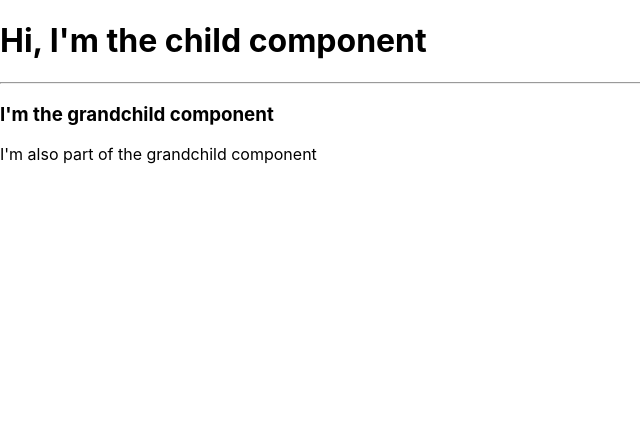
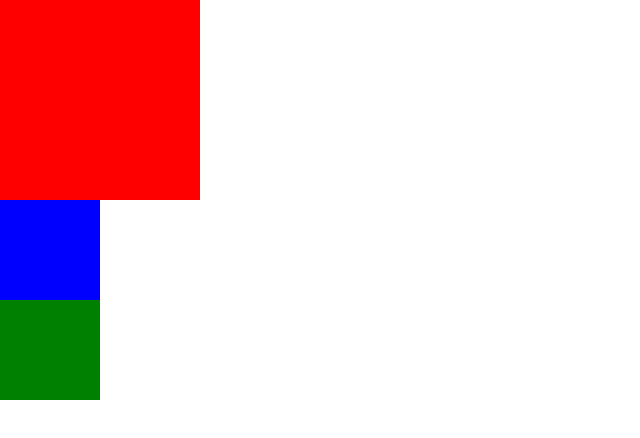
Before and after one commit to jaballogian/reactbootcamp, a React (Create React App) app: page / in a window 1280 px wide. Shown: the top 438 px of the page, without its empty margins (0-640 px from the left). Built offline with nearby package versions, Linux system fonts and the light colour scheme.

Commit message:
Module 1 - Introduction/Course 4 - Default Props - version 1 (way to use default props in function based component) https://scrimba.com/p/pvwk4Hw/cw88MbTn

```diff
--- /dev/null
+++ b/src/Module 1 - Introduction/Course 4 - Default Props/App.js
@@ -0,0 +1,14 @@
+import React from 'react'
+import Card from './Card'
+
+function App(){
+    return(
+        <div>
+            <Card cardColor="red" height={200} width={200}/>
+            <Card/>
+            <Card cardColor="green"/>
+        </div>
+    )
+}
+
+export default App
--- /dev/null
+++ b/src/Module 1 - Introduction/Course 4 - Default Props/Card.js
@@ -0,0 +1,22 @@
+import React from 'react'
+
+// way to use default props in function based component
+function Card(props){
+    const styles = {
+        backgroundColor: props.cardColor,
+        height: props.height,
+        width: props.width
+    }
+
+    return(
+        <div style={styles}></div>
+    )
+}
+
+Card.defaultProps = {
+    cardColor: "blue",
+    height: 100,
+    width: 100
+}
+
+export default Card
--- a/src/index.js
+++ b/src/index.js
@@ -3,7 +3,7 @@ import ReactDOM from 'react-dom';
 import './index.css';
 // import App from './App'; // default react App module
 // change this to import own react module
-import App from './Module 1 - Introduction/Course 3 - React.Fragment/App'
+import App from './Module 1 - Introduction/Course 4 - Default Props/App'
 import * as serviceWorker from './serviceWorker';
 
 ReactDOM.render(
```
Also changed, not shown: src/Module 1 - Introduction/Course 4 - Default Props/result page.jpg (added).
